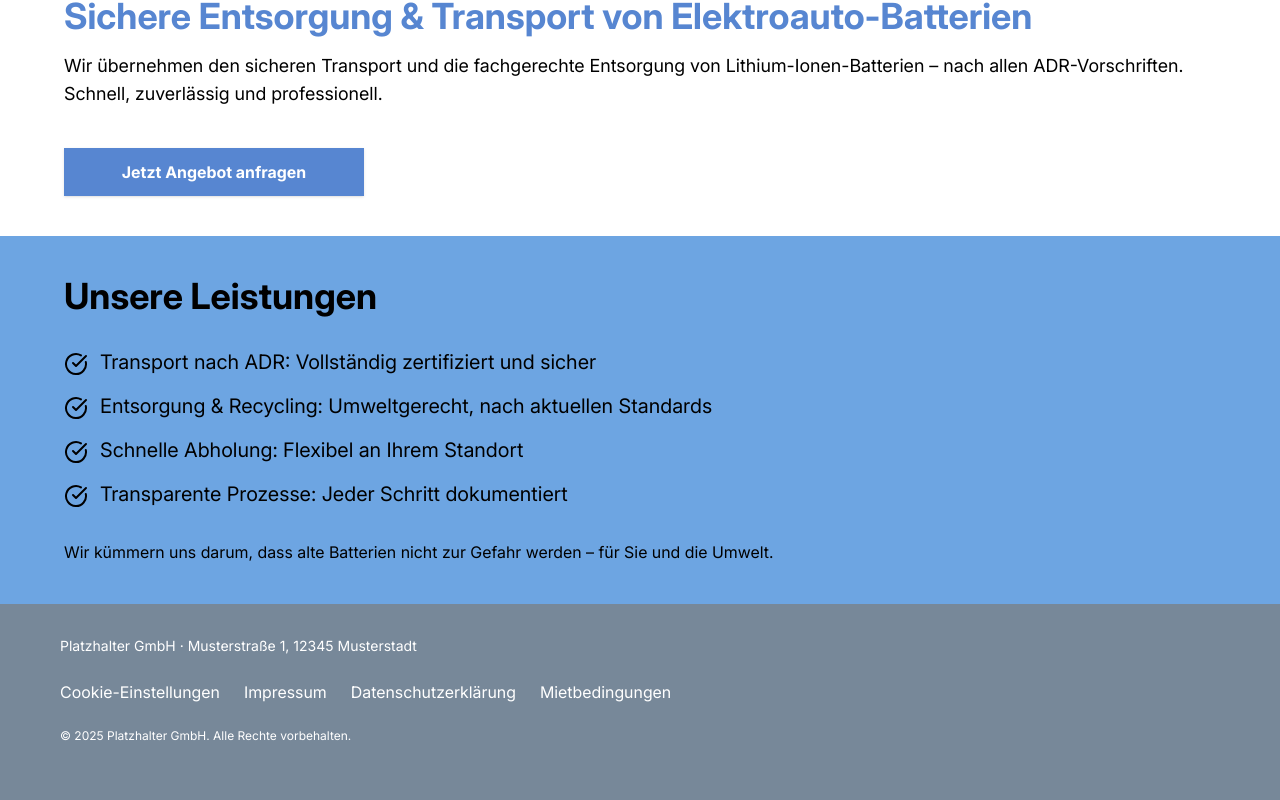
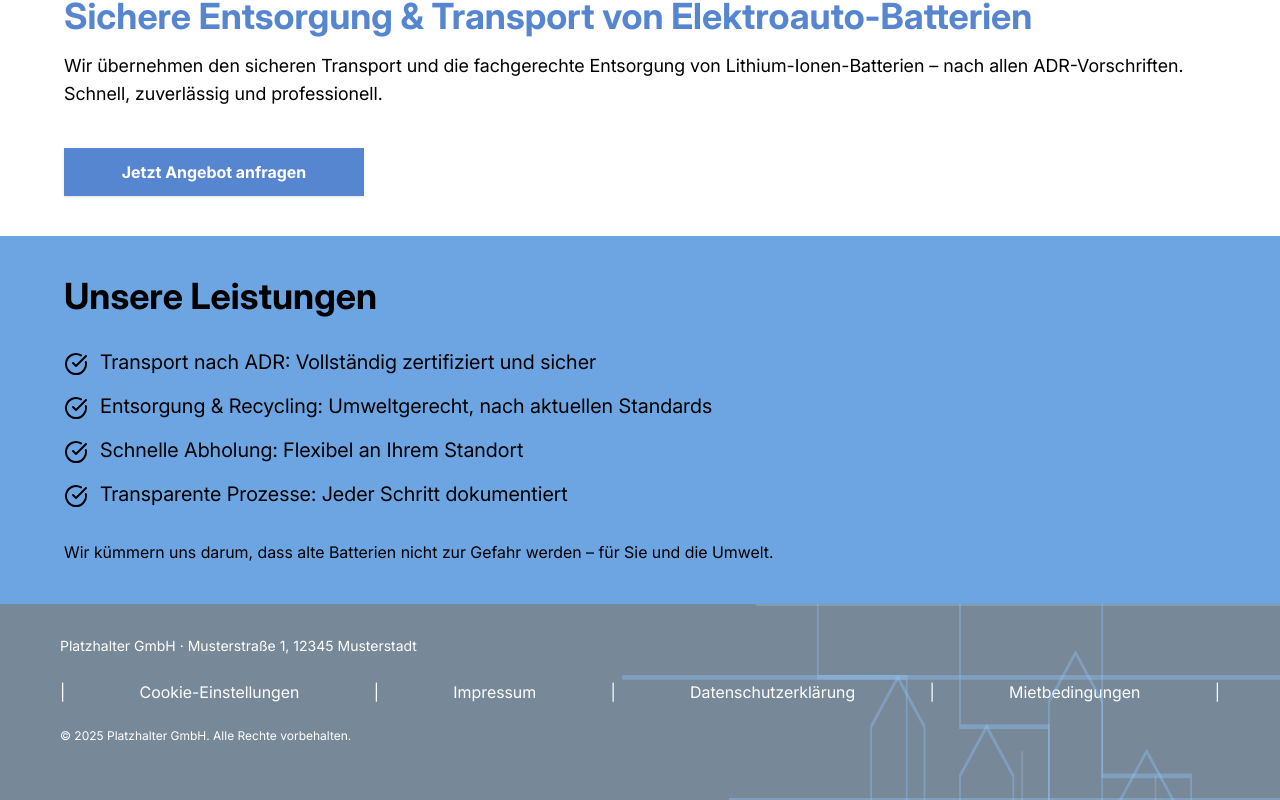
Before and after one commit to janonym2/sh-batterie, a Next.js app: page / in a window 1280 px wide. Shown: the part 592-1392 px from the top of the page. Built offline with nearby package versions, Linux system fonts and the light colour scheme.

Commit message:
footer svg

```diff
--- a/components/Footer.tsx
+++ b/components/Footer.tsx
@@ -3,34 +3,47 @@
 export default function Footer() {
 
   return (
-    <div>
-      {/* Footer */}
-      <footer className="bg-[var(--gray)] text-white py-8 px-[5%] md:px-15 text-sm md:text-sm">
+    <footer className="bg-[var(--gray)] relative">
+      {/* SVG Overlay */}
+      <img
+        src="/bg-footer2.svg"
+        alt=""
+        className="hidden md:block absolute inset-0 w-full h-full object-cover pointer-events-none"
+      />
+
+      {/* Content */}
+      <div className="text-white py-8 px-[5%] md:px-15 text-sm md:text-sm">
         <p className="mb-6">Platzhalter GmbH · Musterstraße 1, 12345 Musterstadt</p>
-        <ul className="md:flex gap-6 space-y-6 md:space-y-0 text-sm md:text-base">
+        <ul className="md:flex md:items-center md:gap-6 space-y-6 md:space-y-0 text-sm md:text-base md:justify-between">
+          <span className="hidden md:inline">|</span>
           <li>
             <a href="/cookie-pref" className="hover:text-[var(--accent)]">
               Cookie-Einstellungen
             </a>
           </li>
+          <span className="hidden md:inline">|</span>
           <li>
             <a href="/impressum" className="hover:text-[var(--accent)]">
               Impressum
             </a>
           </li>
+          <span className="hidden md:inline">|</span>
           <li>
             <a href="/datenschutz" className="hover:text-[var(--accent)]">
               Datenschutzerklärung
             </a>
           </li>
+          <span className="hidden md:inline">|</span>
           <li>
             <a href="/terms" className="hover:text-[var(--accent)]">
               Mietbedingungen
             </a>
           </li>
+          <span className="hidden md:inline">|</span>
         </ul>
         <p className="my-6 text-xs">&copy; 2025 Platzhalter GmbH. Alle Rechte vorbehalten.</p>
-      </footer>
-    </div>
+
+      </div>
+    </footer>
   );
 }
```
Also changed, not shown: public/bg-footer.svg (added), public/bg-footer2.svg (added).
